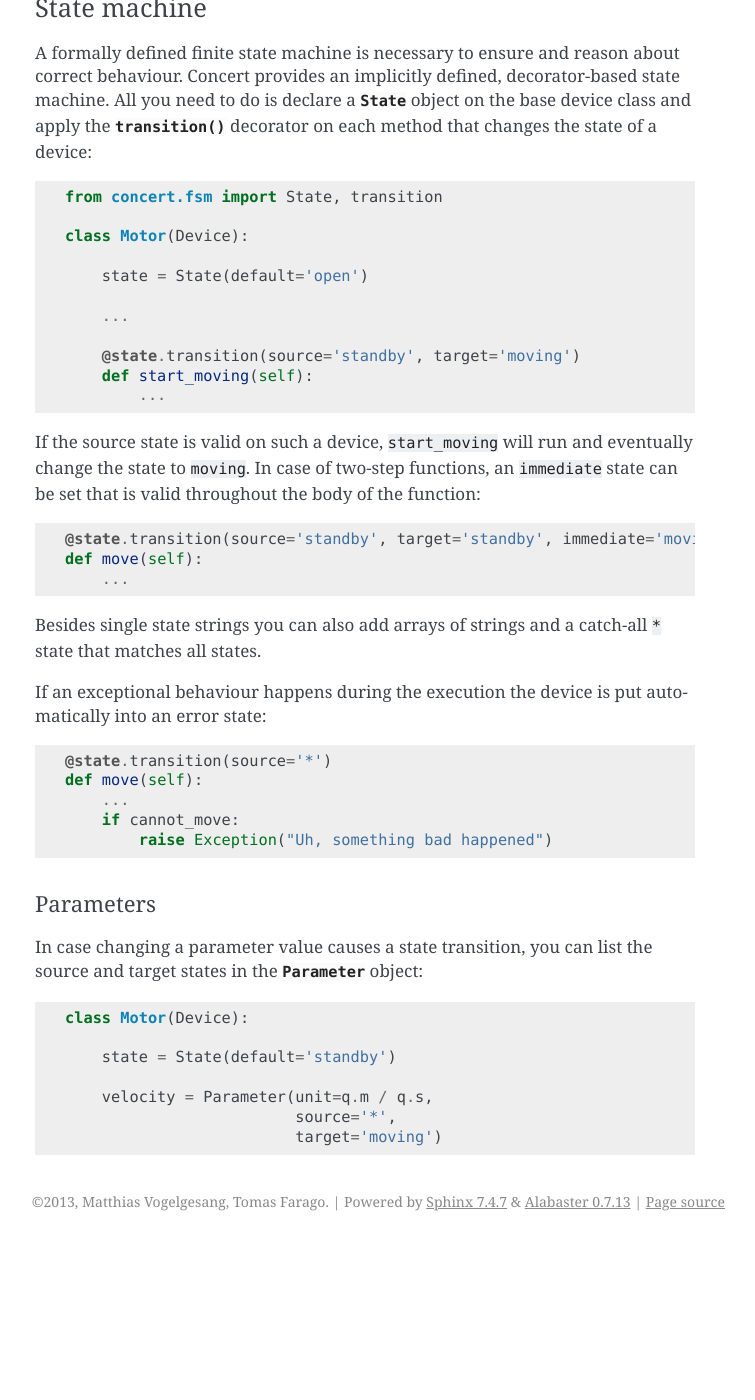
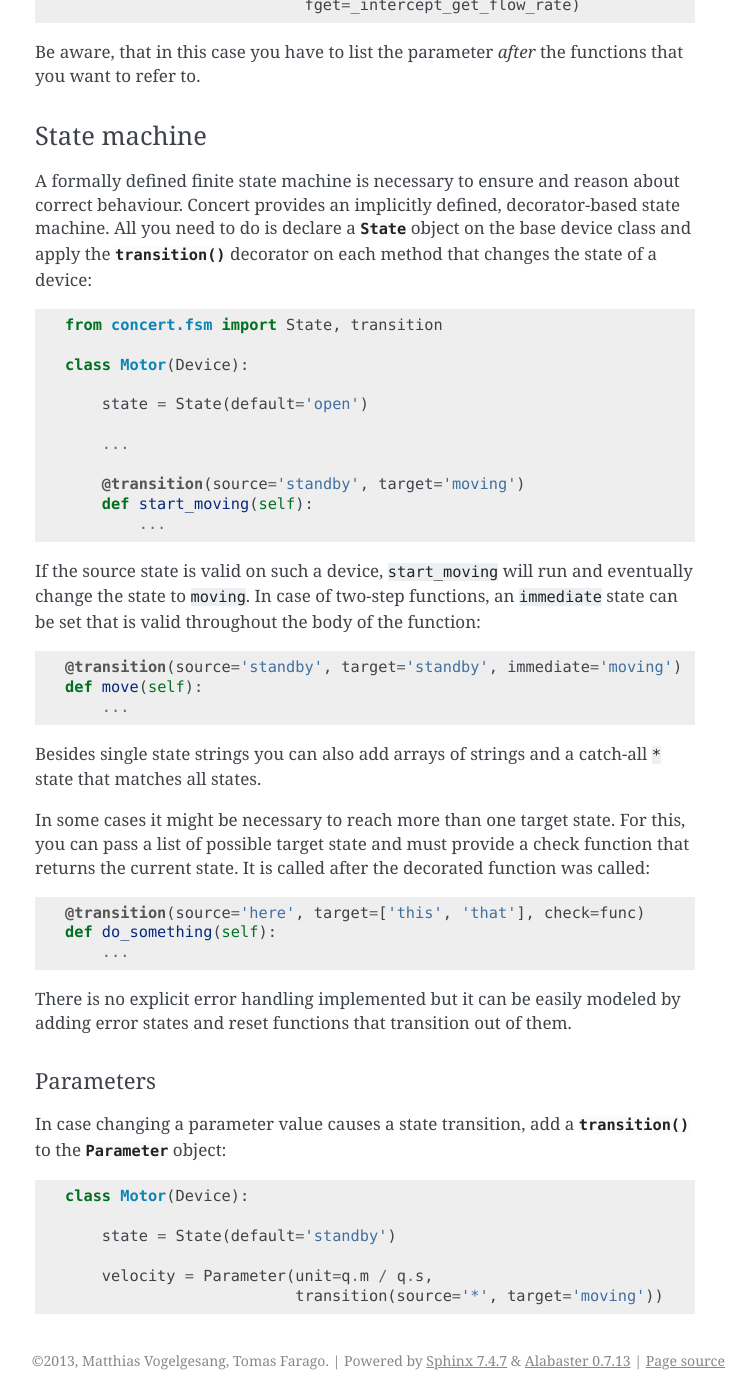
Before and after one commit to ufo-kit/concert, a Sphinx documentation site: the page built from docs/devel/tutorial.rst, in a window 1280 px wide and 1400 px high, scrolled down 3498 px. Shown: the whole window, without its empty margins (385-1140 px from the left). Built offline with Sphinx 7.4.7, drawn with Linux system fonts in a browser that asks for light colours; before the commit the page ends 4739 px from its top, so only the background shows below that; some of the changed text lies outside the part shown.

Commit message:
Improve documentation

```diff
--- a/docs/devel/reference/core.rst
+++ b/docs/devel/reference/core.rst
@@ -31,6 +31,8 @@
 
 .. autoclass:: concert.base.State
     :members:
+
+.. autofunction:: concert.base.transition
 
 
 Devices
--- a/docs/devel/tutorial.rst
+++ b/docs/devel/tutorial.rst
@@ -141,15 +141,20 @@
 
     class Pump(Device):
 
-        flow_rate = Parameter(unit=q.m**3 / q.s)
+        flow_rate = Quantity(unit=q.m**3 / q.s,
+                             lower=0 * q.m**3 / q.s, upper=1 * q.m**3 / q.s,
+                             help="Flow rate of the pump")
 
         def __init__(self):
             super(Pump, self).__init__()
 
-This installs implicit setters and getters called `_set_flow_rate` and
-`_get_flow_rate` that need to be implemented by the real devices. You can
-however, also specify explicit setters and getters in order to hook into the get
-and set process::
+The `flow_rate` parameter can only receive values from zero to one cubic meter
+per second.
+
+We didn't specify explicit *fget* and *fset* functions, which is why  implicit
+setters and getters called `_set_flow_rate` and `_get_flow_rate` are installed.
+The real devices then need to implement these. You can however, also specify
+explicit setters and getters in order to hook into the get and set process::
 
     class Pump(Device):
 
@@ -183,7 +188,7 @@
 
         ...
 
-        @state.transition(source='standby', target='moving')
+        @transition(source='standby', target='moving')
         def start_moving(self):
             ...
 
@@ -192,33 +197,35 @@
 ``immediate`` state can be set that is valid throughout the body of the
 function::
 
-        @state.transition(source='standby', target='standby', immediate='moving')
+        @transition(source='standby', target='standby', immediate='moving')
         def move(self):
             ...
 
 Besides single state strings you can also add arrays of strings and a catch-all
 ``*`` state that matches all states.
 
-If an exceptional behaviour happens during the execution the device is put
-automatically into an error state::
+In some cases it might be necessary to reach more than one target state. For
+this, you can pass a list of possible target state and must provide a check
+function that returns the current state. It is called after the decorated
+function was called::
 
-        @state.transition(source='*')
-        def move(self):
+        @transition(source='here', target=['this', 'that'], check=func)
+        def do_something(self):
             ...
-            if cannot_move:
-                raise Exception("Uh, something bad happened")
+
+There is no explicit error handling implemented but it can be easily modeled by
+adding error states and reset functions that transition out of them.
 
 
 Parameters
 ~~~~~~~~~~
 
-In case changing a parameter value causes a state transition, you can list
-the source and target states in the :class:`.Parameter` object::
+In case changing a parameter value causes a state transition, add a
+:func:`.transition` to the :class:`.Parameter` object::
 
     class Motor(Device):
 
         state = State(default='standby')
 
         velocity = Parameter(unit=q.m / q.s,
-                             source='*',
-                             target='moving')
+                             transition(source='*', target='moving'))
```
Also changed, not shown: other parts of docs/devel/tutorial.rst (+3 -3 lines).
